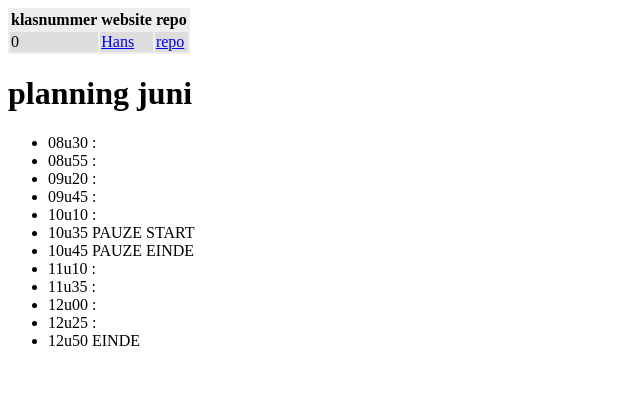
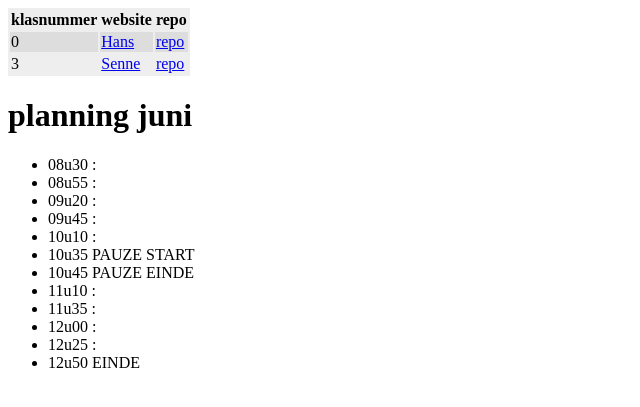
Before and after one commit to vbrh-immalle/vbrh-immalle.github.io, a Jekyll site: the page built from GIPWebsites2020-2021/index.md, in a window 1280 px wide. Shown: the top 407 px of the page, without its empty margins (0-640 px from the left). Built offline with Jekyll 4.4.1, drawn with Linux system fonts in a browser that asks for light colours; some web fonts are replaced.

Commit message:
Links Knaepkens Senne

```diff
--- a/GIPWebsites2020-2021/index.md
+++ b/GIPWebsites2020-2021/index.md
@@ -6,7 +6,7 @@ title: GIP Websites 2020-2021
 | klasnummer | website | repo |
 |---|---|---|
 | 0 | [Hans](http://vbrh-immalle.github.io/) | [repo](https://github.com/vbrh-immalle/vbrh-immalle.github.io) |
-
+| 3 | [Senne](https://sennek-immalle.github.io/GIPWebsite/index.html) | [repo](https://github.com/SenneK-immalle/GIPWebsite) |
 
 # planning juni
 
```
